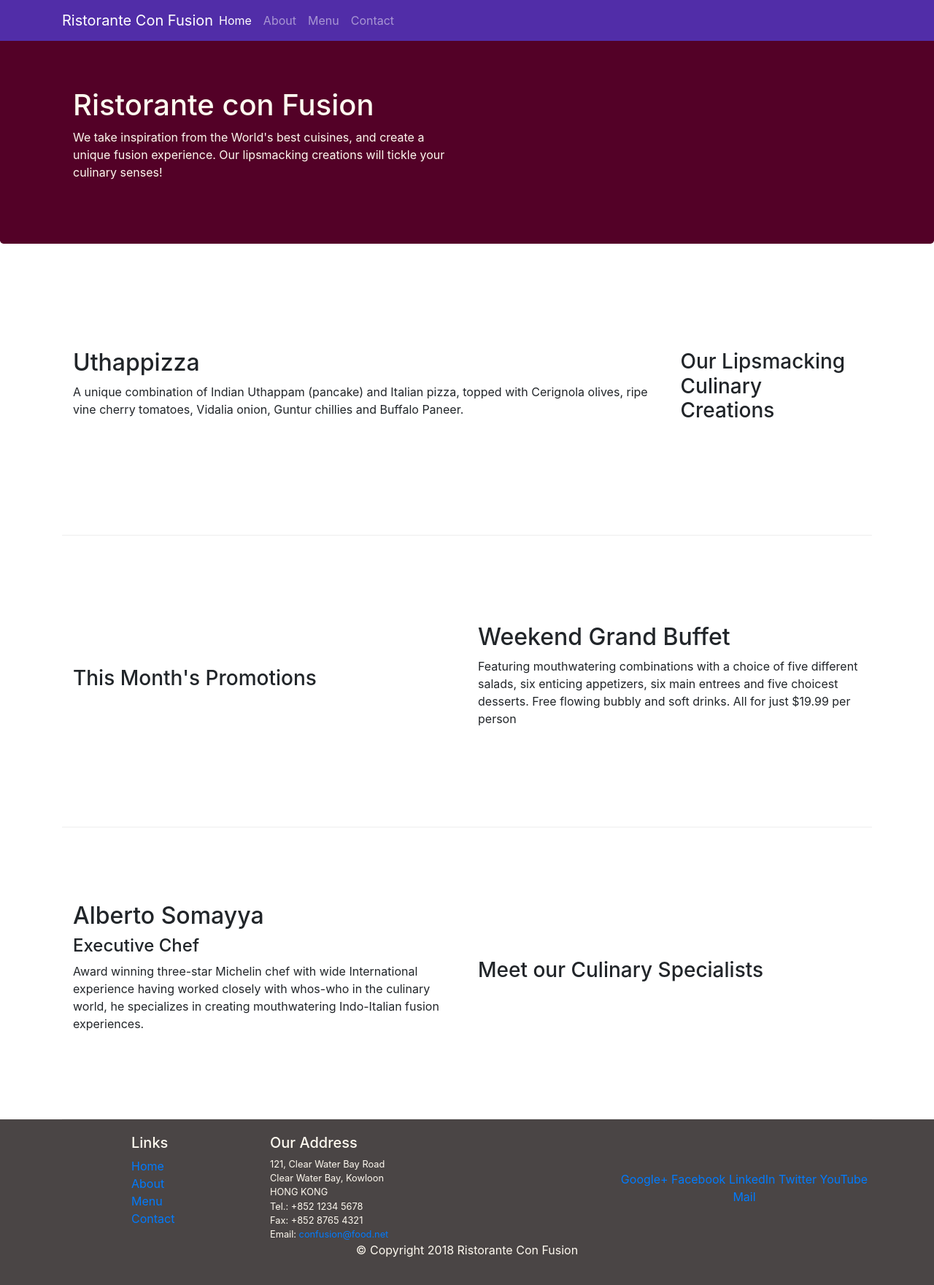
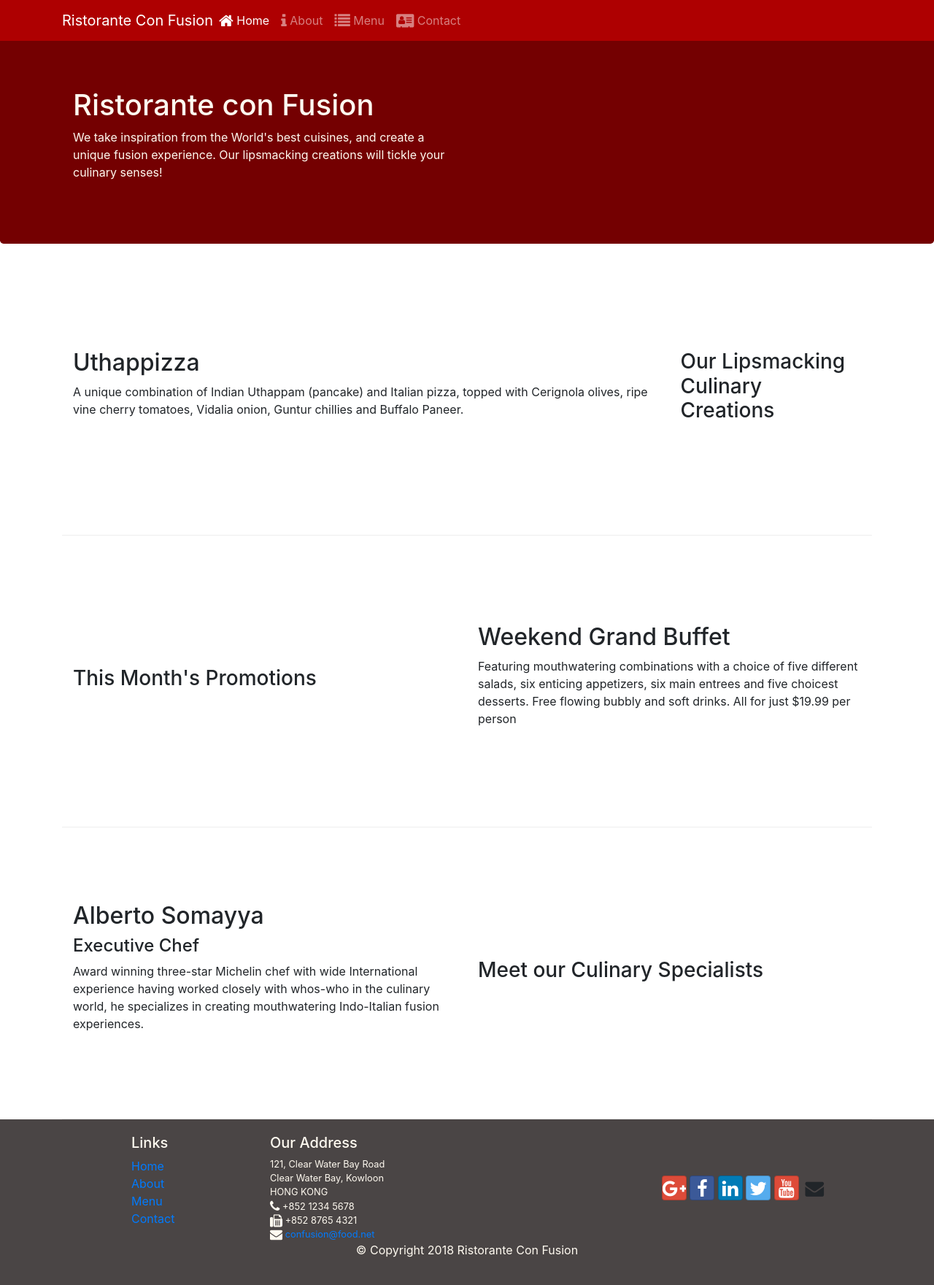
Before and after one commit to shijo12/Webpage-Bootstrap, a website: page index.html in a window 1280 px wide. Shown: the whole page at 73% size. Drawn offline with nearby package versions, Linux system fonts and the light colour scheme.

Commit message:
Applying icon fonts

```diff
--- a/css/styles.css
+++ b/css/styles.css
@@ -20,7 +20,7 @@
 .jumbotron{
   padding: 70px 30px 70px 30px;
   margin: 0px auto;
-  background: #530127;
+  background: #740001;
   color: floralwhite;
 }
 
@@ -36,5 +36,5 @@ body {
 }
 
 .navbar-dark {
-  background-color: #512DA8;
+  background-color: #ae0001;
 }
--- a/index.html
+++ b/index.html
@@ -9,6 +9,8 @@
 
 <!-- Bootstrap CSS -->
 <link rel="stylesheet" href="node_modules/bootstrap/dist/css/bootstrap.min.css">
+<link rel="stylesheet" href="node_modules/font-awesome/css/font-awesome.min.css">
+<link rel="stylesheet" href="node_modules/bootstrap-social/bootstrap-social.css">
 <link rel="stylesheet" href="css/styles.css">
     <title>Ristorante Con Fusion</title>
 </head>
@@ -22,10 +24,10 @@
         <a class="navbar-brand mr-auto" href="#">Ristorante Con Fusion</a>
         <div class="collapse navbar-collapse" id="Navbar">
           <ul class="navbar-nav mr-auto">
-            <li class="nav-item active"><a class="nav-link" href="#">Home</a></li>
-            <li class="nav-item"><a class="nav-link" href="./aboutus.html">About</a></li>
-            <li class="nav-item"><a class="nav-link" href="#">Menu</a></li>
-            <li class="nav-item"><a class="nav-link" href="#">Contact</a></li>
+            <li class="nav-item active"><a class="nav-link" href="#"><span class="fa fa-home fa-lg"></span> Home</a></li>
+            <li class="nav-item"><a class="nav-link" href="./aboutus.html"><span class="fa fa-info fa-lg"></span> About</a></li>
+            <li class="nav-item"><a class="nav-link" href="#"><span class="fa fa-list fa-lg"></span> Menu</a></li>
+            <li class="nav-item"><a class="nav-link" href="#"><span class="fa fa-address-card fa-lg"></span> Contact</a></li>
           </ul>
         </div>
 
@@ -96,19 +98,19 @@
 		              121, Clear Water Bay Road<br>
 		              Clear Water Bay, Kowloon<br>
 		              HONG KONG<br>
-		              Tel.: +852 1234 5678<br>
-		              Fax: +852 8765 4321<br>
-		              Email: <a href="mailto:confusion@food.net">confusion@food.net</a>
+		              <i class="fa fa-phone fa-lg"></i> +852 1234 5678<br>
+		              <i class="fa fa-fax fa-lg"></i> +852 8765 4321<br>
+		              <i class="fa fa-envelope fa-lg"></i> <a href="mailto:confusion@food.net">confusion@food.net</a>
 		           </address>
                 </div>
                 <div class="col-12 col-sm-4 align-self-center">
                     <div class="text-center">
-                        <a href="http://google.com/+">Google+</a>
-                        <a href="http://www.facebook.com/profile.php?id=">Facebook</a>
-                        <a href="http://www.linkedin.com/in/">LinkedIn</a>
-                        <a href="http://twitter.com/">Twitter</a>
-                        <a href="http://youtube.com/">YouTube</a>
-                        <a href="mailto:">Mail</a>
+                        <a class="btn btn-social-icon btn-google" href="http://google.com/+"><i class="fa fa-google-plus fa-lg"></i></a>
+                        <a class="btn btn-social-icon btn-facebook" href="http://www.facebook.com/profile.php?id="><i class="fa fa-facebook fa-lg"></i></a>
+                        <a class="btn btn-social-icon btn-linkedin" href="http://www.linkedin.com/in/"><i class="fa fa-linkedin fa-lg"></i></a>
+                        <a class="btn btn-social-icon btn-twitter" href="http://twitter.com/"><i class="fa fa-twitter fa-lg"></i></a>
+                        <a class="btn btn-social-icon btn-google" href="http://youtube.com/"><i class="fa fa-youtube fa-lg"></i></a>
+                        <a class="btn btn-social-icon" href="mailto:"><i class="fa fa-envelope fa-lg"></i></a>
                     </div>
                 </div>
            </div>
--- a/package.json
+++ b/package.json
@@ -15,7 +15,9 @@
   },
   "dependencies": {
     "bootstrap": "^4.5.0",
-    "jquery": "^3.3.1",
+    "bootstrap-social": "^5.1.1",
+    "font-awesome": "^4.7.0",
+    "jquery": "^3.5.1",
     "popper.js": "^1.12.9"
   }
 }
```
Also changed, not shown: aboutus.html (+8 -6 lines), 1 other file.
